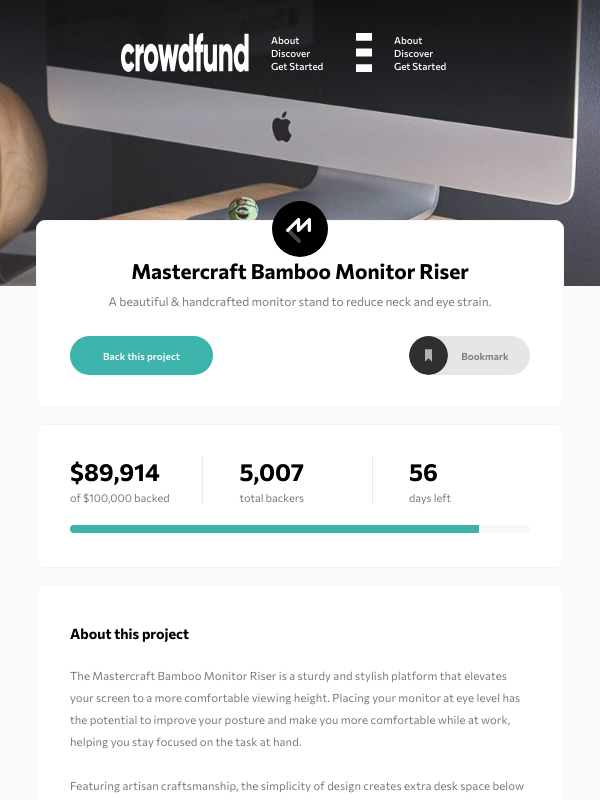
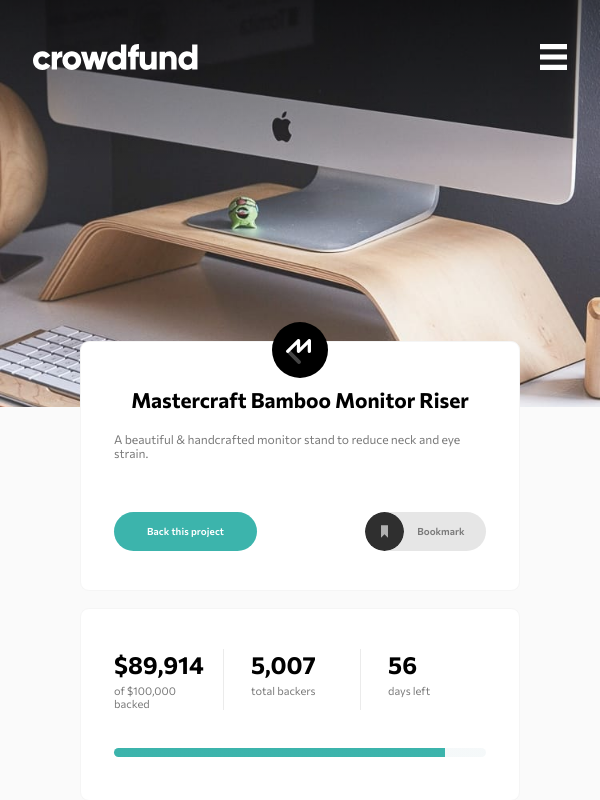
Before and after one commit to 0-BSCode/crowdfunding-product-page, a React (Create React App) app: page / in a window 600 px wide. Shown: the top 800 px of the page. Built offline with nearby package versions, Linux system fonts and the light colour scheme.

Commit message:
Edited header for mobile design

```diff
--- a/src/assets/styles/styles.css
+++ b/src/assets/styles/styles.css
@@ -62,6 +62,7 @@
   top: 0;
   left: 0;
   background-color: rgba(0, 0, 0, 0.5);
+  z-index: 1;
 }
 
 /*---- HEADER -----*/
@@ -80,17 +81,24 @@
   height: 40%;
   width: 100%;
   background: linear-gradient(rgba(0, 0, 0, 0.55) 0%, rgba(0, 0, 0, 0) 100%);
-  z-index: 1;
+  z-index: 0;
 }
 .header__navbar {
   position: relative;
   display: flex;
   justify-content: space-between;
   padding: 3rem 11rem;
-  z-index: 2;
+  z-index: 1;
 }
 .header__logo, .header__links {
   display: inline;
+}
+.header__menu {
+  display: none;
+  width: 2.5rem;
+}
+.header__menu-links {
+  display: none;
 }
 .header__link {
   display: inline-block;
@@ -379,6 +387,7 @@
   border-radius: 0.8rem;
   background-color: white;
   position: absolute;
+  z-index: 2;
   top: 12rem;
   left: 50%;
   transform: translate(-50%, 0%);
@@ -594,6 +603,7 @@
   width: 35rem;
   height: 31rem;
   position: fixed;
+  z-index: 2;
   top: 50%;
   left: 50%;
   transform: translate(-50%, -50%);
@@ -680,5 +690,35 @@
 
   .header {
     background-image: url("../images/image-hero-mobile.jpg");
+    height: 37rem;
+  }
+  .header__navbar {
+    padding-inline: 3rem;
+    padding-top: 4rem;
+  }
+  .header__logo {
+    width: 15rem;
+  }
+  .header__links {
+    display: none;
+  }
+  .header__menu {
+    display: inline;
+  }
+  .header__menu-links {
+    display: none;
+  }
+  .header__menu-links--visible {
+    display: block !important;
+    position: absolute;
+    background-color: white;
+    width: 87.5%;
+    margin: auto;
+    color: black;
+  }
+
+  .container {
+    width: 40rem;
+    height: 143rem;
   }
 }/*# sourceMappingURL=styles.css.map */
--- a/src/assets/styles/styles.scss
+++ b/src/assets/styles/styles.scss
@@ -27,6 +27,7 @@
     top: 0;
     left: 0;
     background-color: rgba(0,0,0,0.5);
+    z-index: 1;
 }
 
 /*---- HEADER -----*/
@@ -46,7 +47,7 @@
         height: 40%;
         width: 100%;
         background: linear-gradient(rgba(0,0,0,0.55) 0%, rgba(0,0,0,0) 100%);
-        z-index: 1;
+        z-index: 0;
     }
 
     &__navbar {
@@ -54,12 +55,21 @@
         display: flex;
         justify-content: space-between;
         padding: 3rem 11rem;
-        z-index: 2;
+        z-index: 1;
     }
 
     &__logo,
     &__links {
         display: inline;
+    }
+
+    &__menu {
+        display: none;
+        width: 2.5rem;
+    }
+
+    &__menu-links {
+        display: none;
     }
 
     &__link {
@@ -384,7 +394,6 @@
 
 /* SUPPORT POP-UP CARD */
 .support {
-    // opacity: 0;
     width: 48rem;
     margin: 0 auto;
     padding: 3rem 3.5rem;
@@ -392,6 +401,7 @@
     border-radius: 0.8rem;
     background-color: white;
     position: absolute;
+    z-index: 2;
     top: 12rem;
     left: 50%;
     transform: translate(-50%, 0%);
@@ -650,6 +660,7 @@
     width: 35rem;
     height: 31rem;
     position: fixed;
+    z-index: 2;
     top: 50%;
     left: 50%;
     transform: translate(-50%, -50%);
@@ -748,5 +759,41 @@
 
     .header {
         background-image: url("../images/image-hero-mobile.jpg");
+        height: 37rem;
+
+        &__navbar {
+            padding-inline: 3rem;
+            padding-top: 4rem;
+        }
+
+        &__logo {
+            width: 15rem;
+        }
+
+        &__links {
+            display: none;
+        }
+
+        &__menu {
+            display: inline;
+        }
+
+        &__menu-links {
+            display: none;
+        }
+
+        &__menu-links--visible {
+            display: block !important;
+            position: absolute;
+            background-color: white;
+            width: 87.5%;
+            margin: auto;
+            color: black;
+        }
+    }
+
+    .container {
+        width: 40rem;
+        height: 143rem;
     }
 }
```
Also changed, not shown: 1 other file (tests, documents, lock files or other folders).
